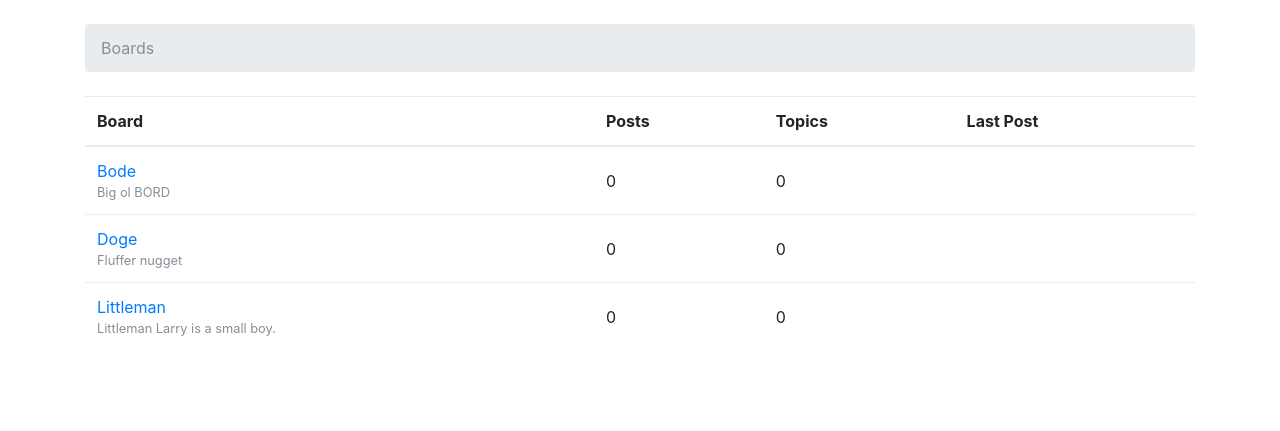
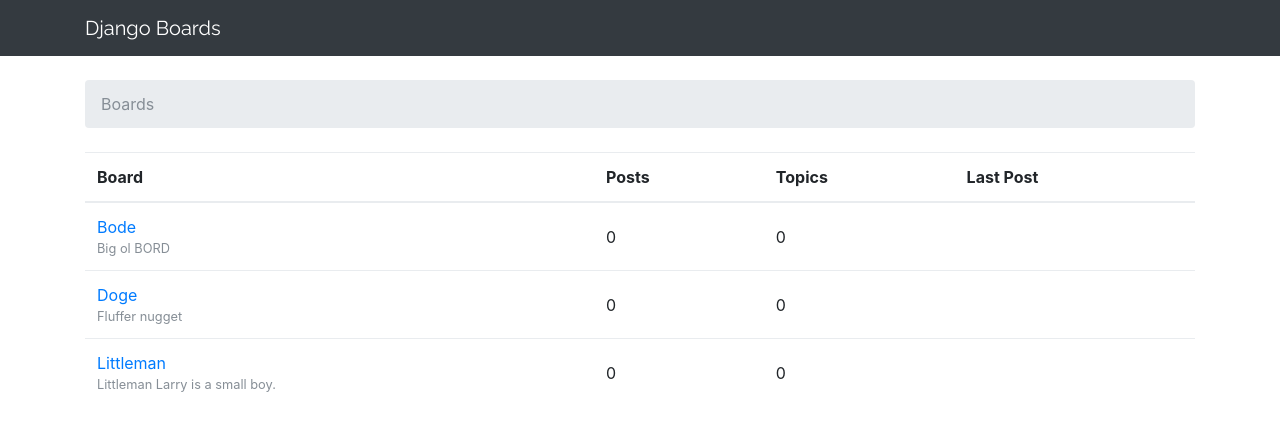
Before and after one commit to JimBoonie/DjangoExperiments, a Django app: page / in a window 1280 px wide. Shown: the top 431 px of the page. Run offline with Django 3.2, Linux system fonts and the light colour scheme; data comes from the database, SQL or seed files in the repository; some libraries are stand-ins or nearby versions.

Commit message:
Added new font from Google;

```diff
--- /dev/null
+++ b/myproject/static/css/app.css
@@ -0,0 +1,3 @@
+.navbar-brand {
+    font-family: 'Raleway', sans-serif;
+}
--- a/myproject/templates/base.html
+++ b/myproject/templates/base.html
@@ -3,9 +3,18 @@
   <head>
     <meta charset="utf-8">
     <title>{% block title %}Django Boards{% endblock %}</title>
+    <link href="https://fonts.googleapis.com/css?family=Raleway" rel="stylesheet">
     <link rel="stylesheet" href="{% static 'css/bootstrap.min.css' %}">
+    <link rel="stylesheet" href="{% static 'css/app.css' %}">
   </head>
+
   <body>
+    <nav class="navbar navbar-expand-lg navbar-dark bg-dark">
+      <div class="container">
+        <a class="navbar-brand" href="{% url 'home' %}">Django Boards</a>
+      </div>
+    </nav>
+
     <div class="container">
       <ol class="breadcrumb my-4">
         {% block breadcrumb %}
```
